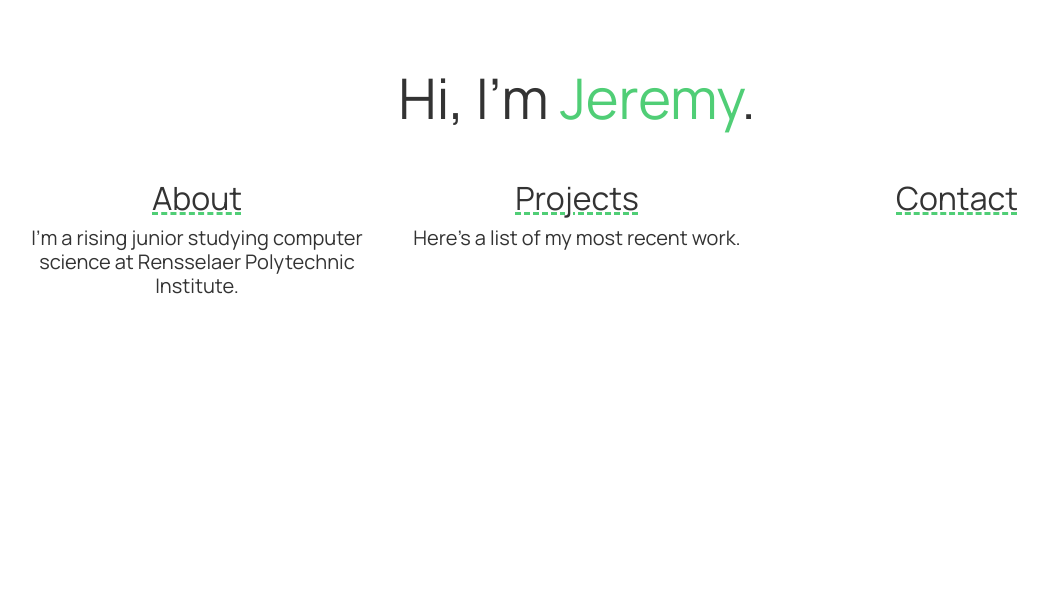
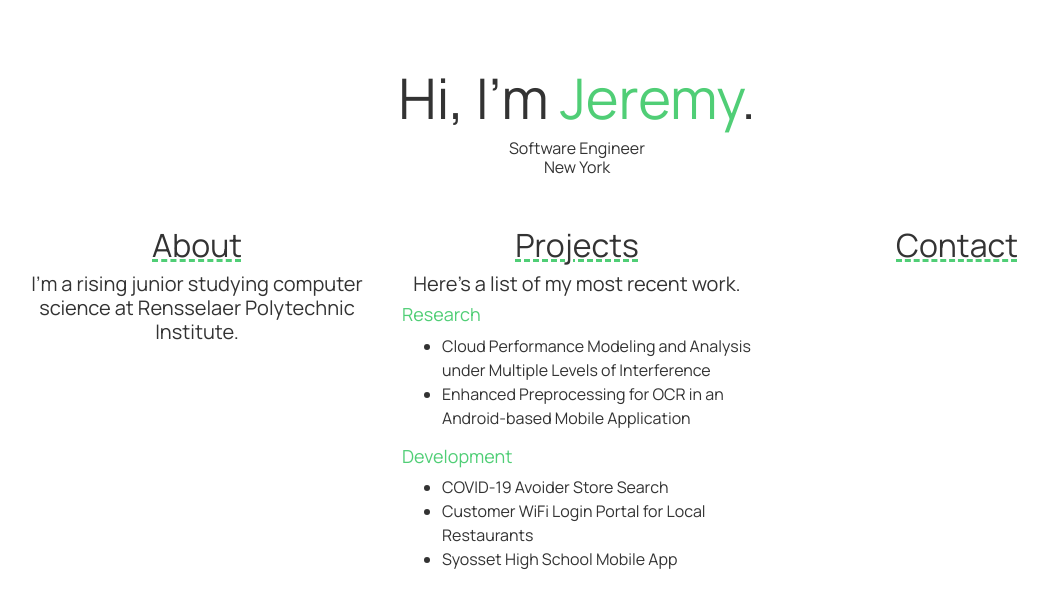
Before and after one commit to jweiss0/jweiss0.github.io, a plain HTML site: page index.html in a window 1280 px wide. Shown: the whole page, without its empty margins (63-1111 px from the left). Drawn offline with nearby package versions, Linux system fonts and the light colour scheme.

Commit message:
Added projects lists

```diff
--- a/css/main.css
+++ b/css/main.css
@@ -3,6 +3,7 @@ body {
     color: #333;;
     font-family: 'Manrope', sans-serif;
     text-align: center;
+    margin-bottom: 3em;
 }
 
 h1 {
@@ -13,8 +14,22 @@ h2 {
     text-decoration: underline dashed #50CE76;
 }
 
+h5 {
+    font-size: 20px;
+}
+
 p {
     font-family: 'Source Sans Pro', sans-serif;
+    text-align: left;
+}
+
+.main ul {
+    text-align: left;
+}
+
+.main h6 {
+    color: #50CE76;
+    font-size: 18px;
     text-align: left;
 }
 
--- a/index.html
+++ b/index.html
@@ -19,10 +19,9 @@
 <div class="container-fluid">
     <div class="header">
         <h1>Hi, I'm <span id="name">Jeremy</span>.</h1>
-        <p></p>
-        <p></p>
+        <h6>Software Engineer<br>New York</h6>
     </div>
-    <div class="container">
+    <div class="container main">
         <div class="row">
             <div class="col-md-4">
                 <h2>About</h2>
@@ -31,6 +30,17 @@
             <div class="col-md-4">
                 <h2>Projects</h2>
                 <h5>Here's a list of my most recent work.</h5>
+                <h6>Research</h6>
+                <ul>
+                    <li>Cloud Performance Modeling and Analysis under Multiple Levels of Interference</li>
+                    <li>Enhanced Preprocessing for OCR in an Android-based Mobile Application</li>
+                </ul>
+                <h6>Development</h6>
+                <ul>
+                    <li>COVID-19 Avoider Store Search</li>
+                    <li>Customer WiFi Login Portal for Local Restaurants</li>
+                    <li>Syosset High School Mobile App</li>
+                </ul>
             </div>
             <div class="col-md-4">
                 <h2>Contact</h2>
```
